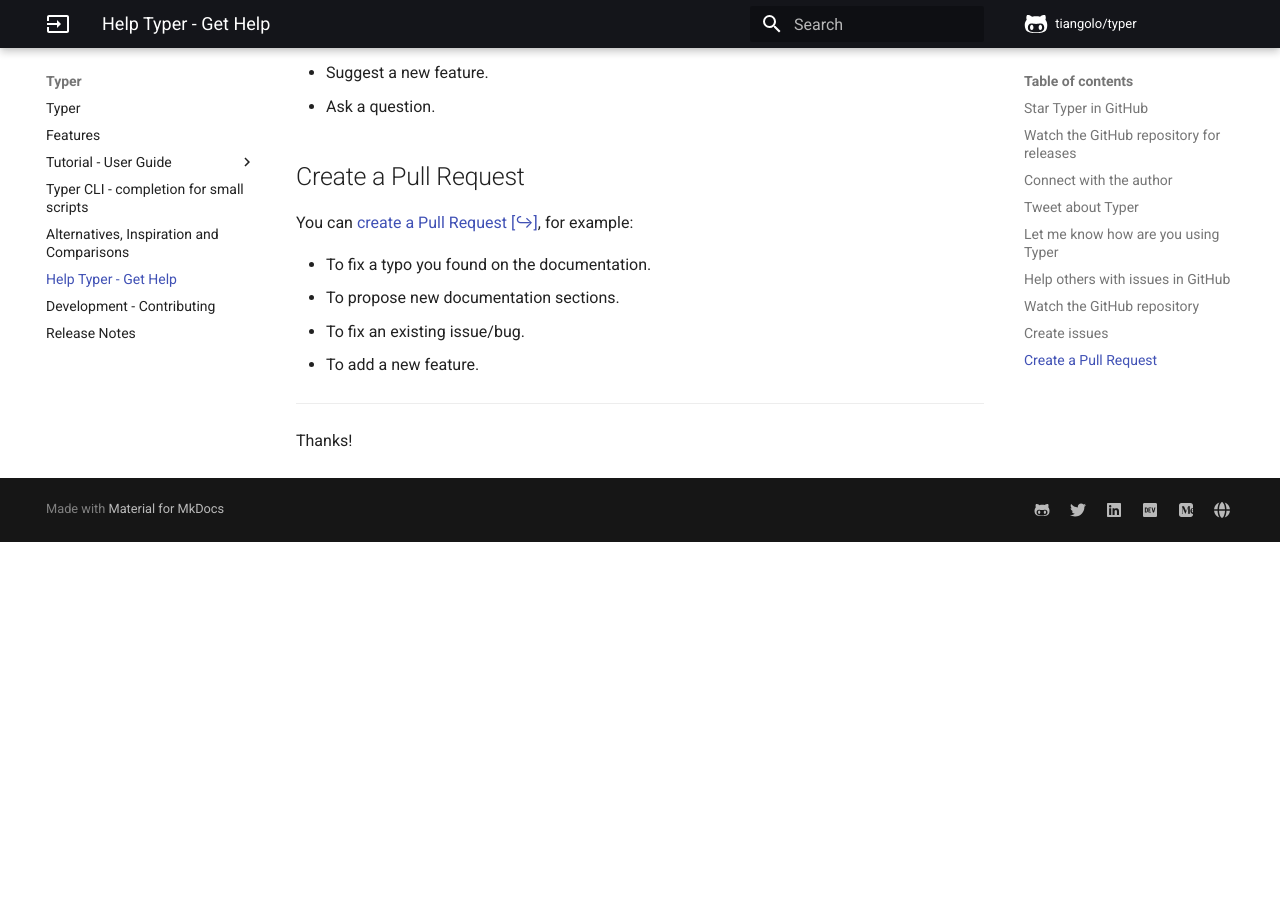
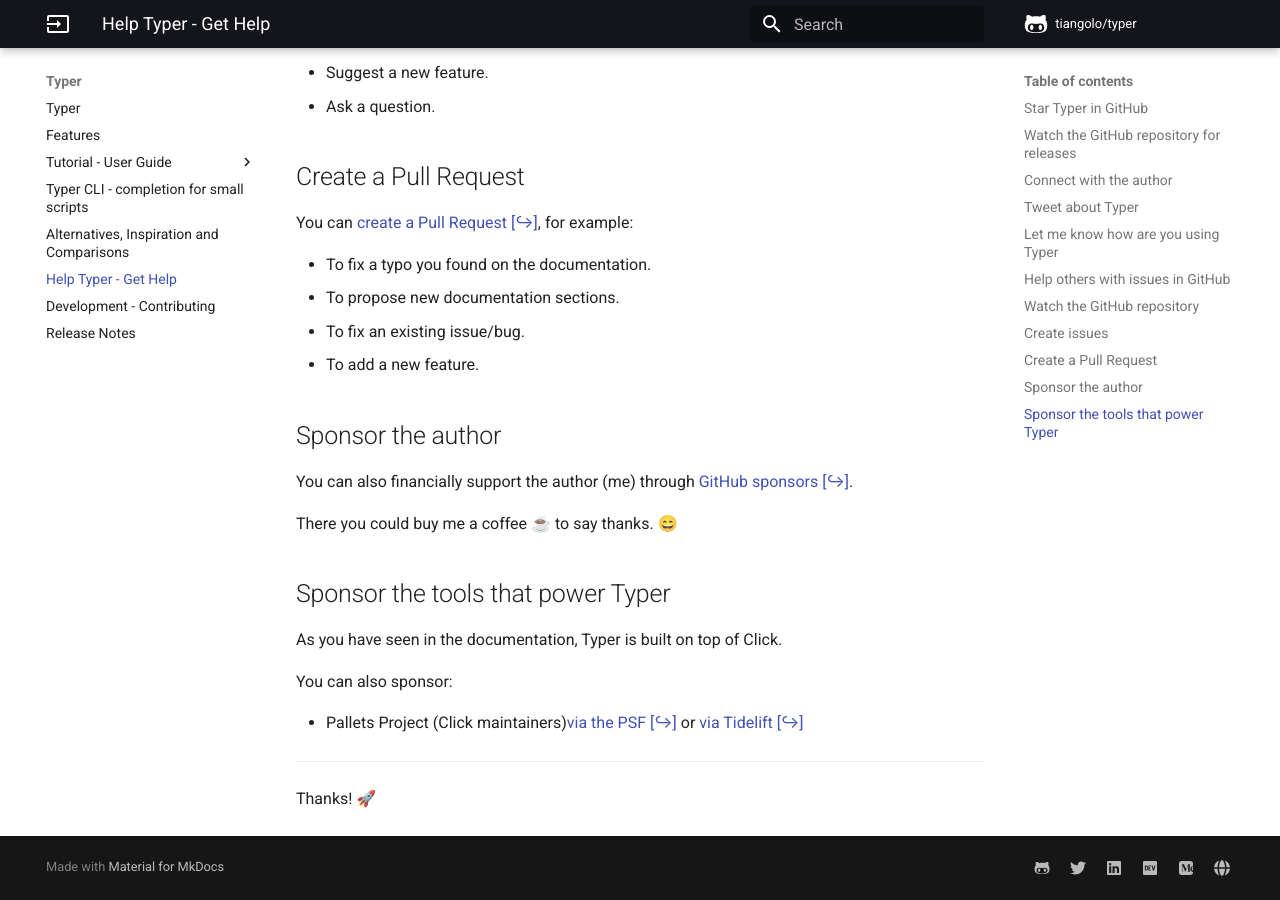
Before and after one commit to RED0731/red_pythonTyper, an MkDocs documentation site: the page built from docs/help-typer.md, in a window 1280 px wide and 900 px high, scrolled down 2393 px. Built offline with MkDocs 1.6.1 and Material for MkDocs 9.7.7, drawn with Linux system fonts in a browser that asks for light colours; comment, search, counter and statistics services are not loaded; before the commit the page ends 2935 px from its top, so only the background shows below that.

Commit message:
🔧 Add sponsors docs and badge (#319)

```diff
--- a/docs/help-typer.md
+++ b/docs/help-typer.md
@@ -87,6 +87,20 @@ You can <a href="https://github.com/tiangolo/typer" class="external-link" target
 * To fix an existing issue/bug.
 * To add a new feature.
 
+## Sponsor the author
+
+You can also financially support the author (me) through <a href="https://github.com/sponsors/tiangolo" class="external-link" target="_blank">GitHub sponsors</a>.
+
+There you could buy me a coffee ☕️ to say thanks. 😄
+
+## Sponsor the tools that power Typer
+
+As you have seen in the documentation, Typer is built on top of Click.
+
+You can also sponsor:
+
+* Pallets Project (Click maintainers)<a href="https://palletsprojects.com/donate" class="external-link" target="_blank">via the PSF</a> or <a href="https://tidelift.com/subscription/pkg/pypi-click" class="external-link" target="_blank">via Tidelift</a>
+
 ---
 
-Thanks!
+Thanks! 🚀
```
Also changed, not shown: 1 other file.
